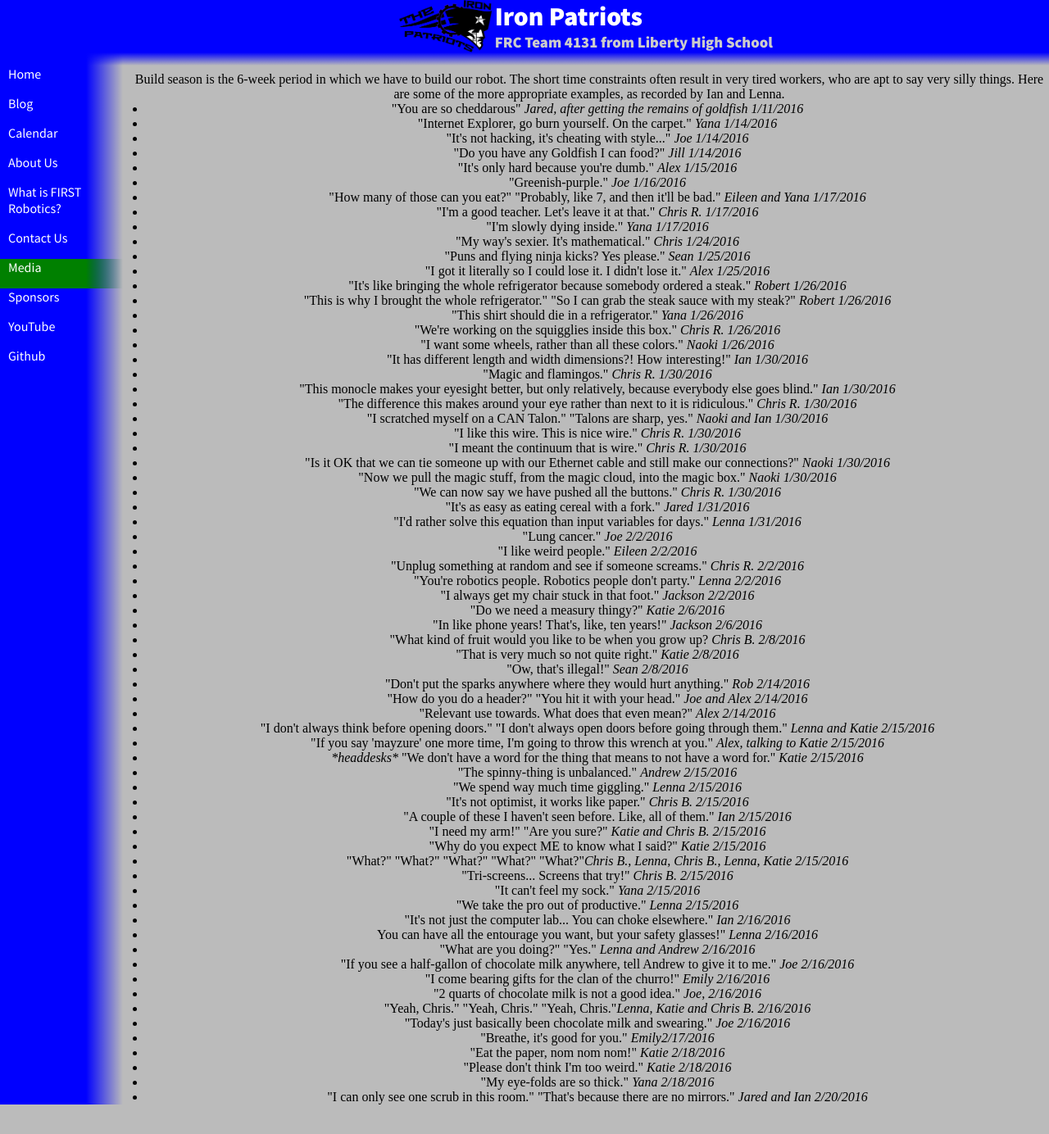
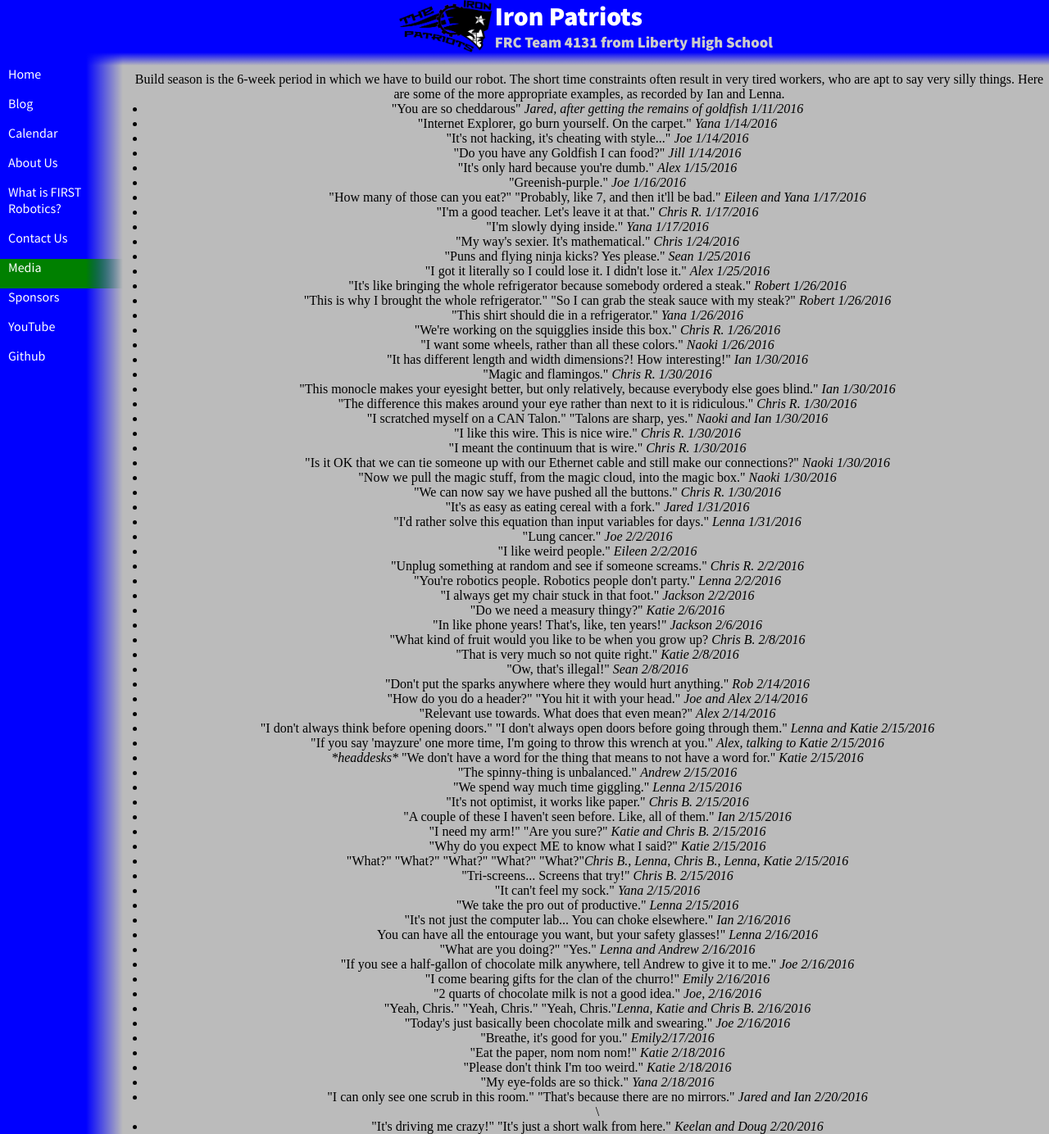
Before and after one commit to katiebugmoon/FRC4131.github.io, a Jekyll site: the page built from media/2016/quotes.html, in a window 1280 px wide. Shown: the whole page at 82% size. Built offline with Jekyll 4.4.1, drawn with Linux system fonts in a browser that asks for light colours; nearby versions of some CDN libraries; before the commit the page ends 1348 px from its top, so only the background shows below that.

Commit message:
Update quotes.html

```diff
--- a/media/2016/quotes.html
+++ b/media/2016/quotes.html
@@ -71,5 +71,6 @@ title: Build Season 2016 Quotes
 	<li>"Eat the paper, nom nom nom!" <i>Katie 2/18/2016</i></li>
 	<li>"Please don't think I'm too weird." <i>Katie 2/18/2016</i></li>
 	<li>"My eye-folds are so thick." <i>Yana 2/18/2016</i></li>
-	<li>"I can only see one scrub in this room." "That's because there are no mirrors." <i>Jared and Ian 2/20/2016</i></li>
+	<li>"I can only see one scrub in this room." "That's because there are no mirrors." <i>Jared and Ian 2/20/2016</i></li>\
+	<li>"It's driving me crazy!" "It's just a short walk from here." <i>Keelan and Doug 2/20/2016</i></li>
 </ul><center>
```
